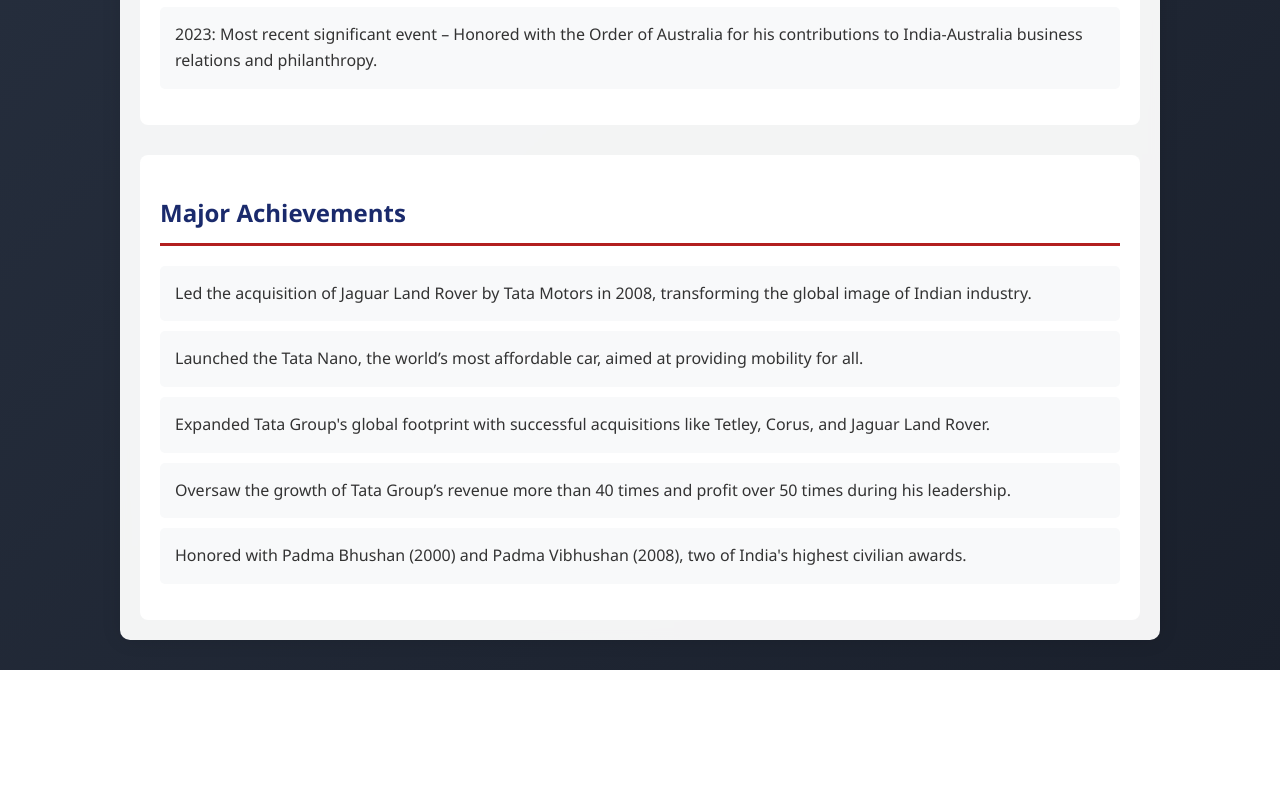
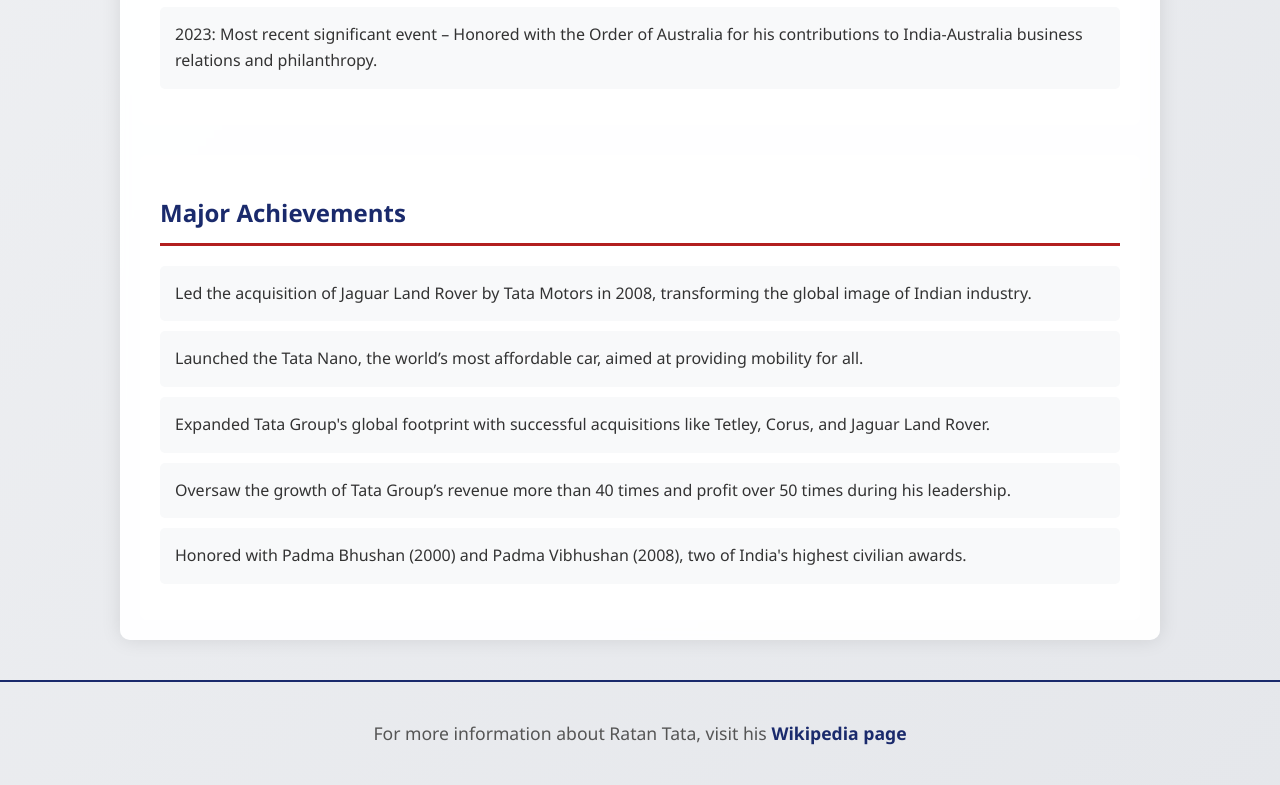
Before and after one commit to ashmitshekhar/CODSOFT, a plain HTML site: page index.html in a window 1280 px wide. Shown: the part 1479-2264 px from the top of the page. Before the commit the page ends 2149 px from the top, so only its background shows below. Drawn offline with Linux system fonts and the light colour scheme.

Commit message:
Added styling and content

```diff
--- a/index.html
+++ b/index.html
@@ -59,6 +59,15 @@
             </ul>
         </div>
     </div>
+
+    <footer class="footer">
+        <p>For more information about Ratan Tata, visit his
+            <a href="https://en.wikipedia.org/wiki/Ratan_Tata" target="_blank">Wikipedia page</a>
+        </p>
+    </footer>
+    </div>
+</body>
+</div>
 </body>
 
 </html>
--- a/style.css
+++ b/style.css
@@ -5,7 +5,7 @@
     line-height: 1.6;
     margin: 0;
     padding: 0;
-    background: linear-gradient(135deg, #2d3748, #1a202c);
+    background: linear-gradient(135deg, #f3f4f6, #e5e7eb);
     color: #333;
 }
 
@@ -165,3 +165,28 @@
         padding: 20px;
     }
 }
+
+/* Footer Section */
+.footer {
+    text-align: center;
+    padding: 20px;
+    margin-top: 40px;
+    border-top: 2px solid #1a2a6c;
+}
+
+.footer p {
+    color: #555;
+    font-size: 1.1em;
+}
+
+.footer a {
+    color: #1a2a6c;
+    text-decoration: none;
+    font-weight: bold;
+    transition: color 0.3s ease;
+}
+
+.footer a:hover {
+    color: #b21f1f;
+    text-decoration: underline;
+}
```
